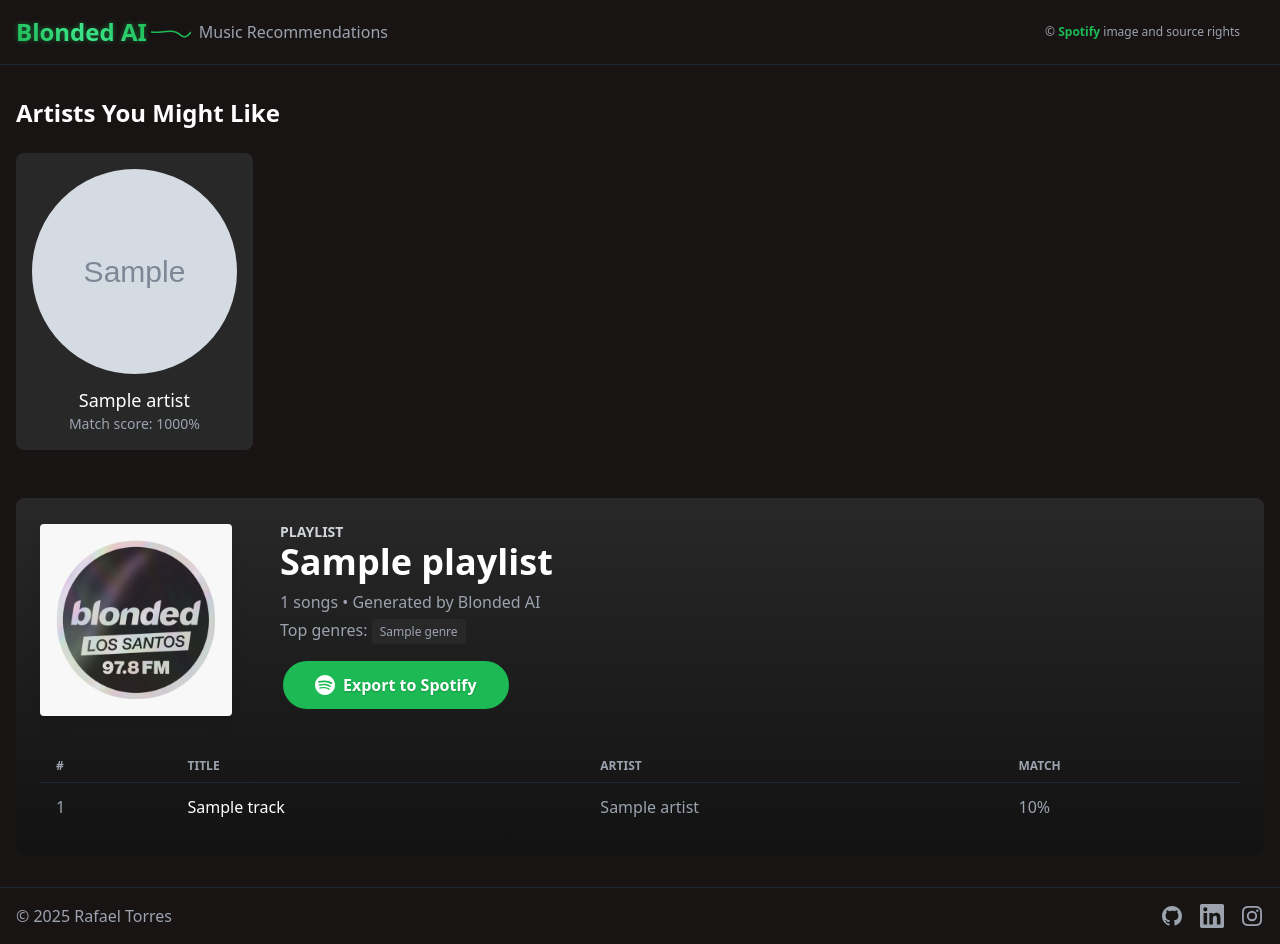
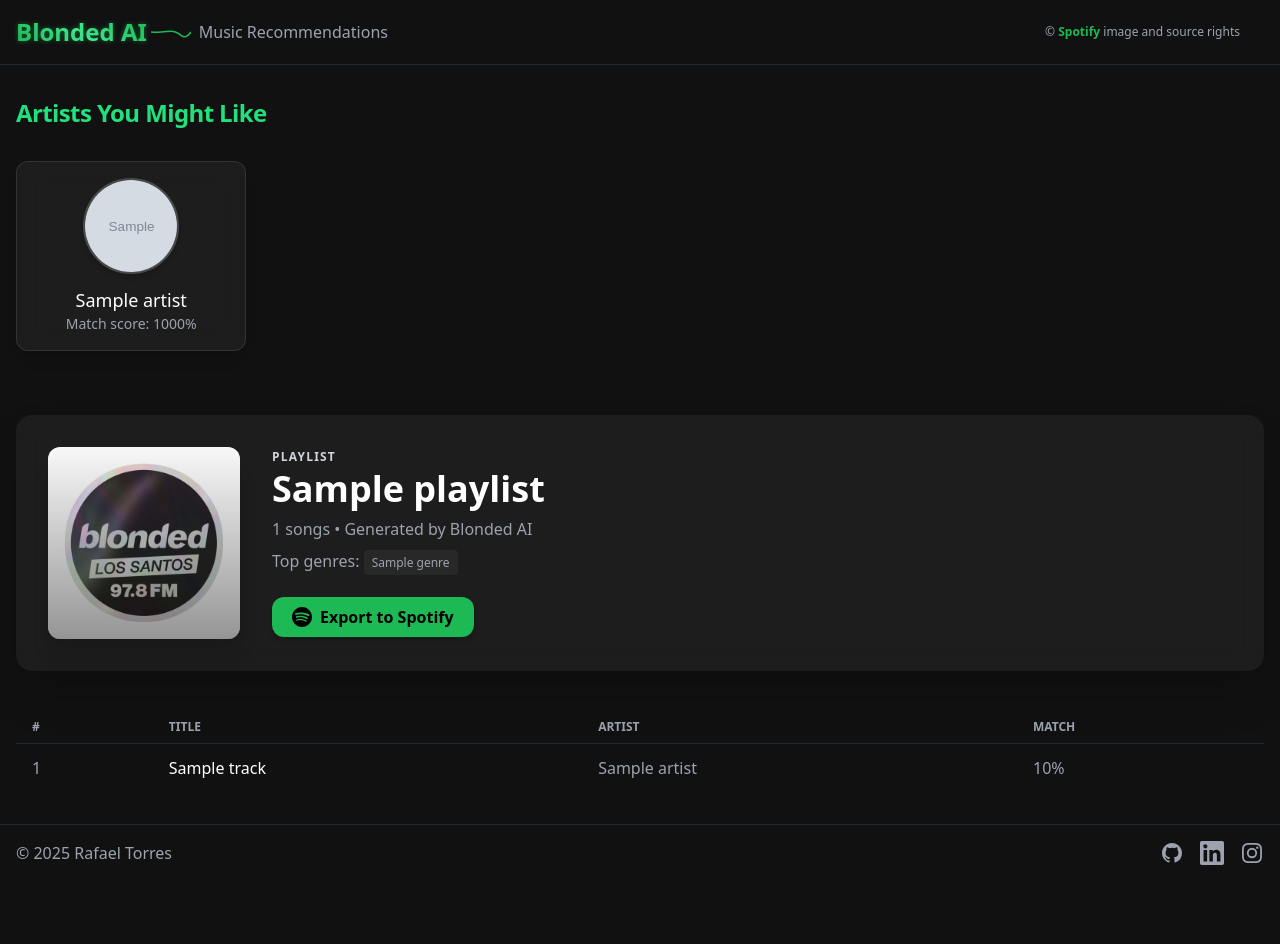
Before and after one commit to rafaeltorresng/Blonded-AI, a Flask app: template Blonded_web/templates/recommendations.html in a window 1280 px wide. After the commit the page ends 865 px from the top, so only its background shows below. Run offline with Flask 3, Linux system fonts and the light colour scheme; the template is opened without the code that fills it: most values are stand-ins (such as "Sample title", 1, 10 or a date in 2020); grey boxes marked "Sample" are stand-in pictures; some libraries are stand-ins or nearby versions.

Commit message:
Enhancing styling on website

```diff
--- a/Blonded_web/templates/base.html
+++ b/Blonded_web/templates/base.html
@@ -22,7 +22,7 @@
     </script>
     <style>
         body {
-            background-color: #191414; /* spotify-black */
+            background-color: #111112; /* spotify-black */
             color: white;
         }
 
--- a/Blonded_web/templates/recommendations.html
+++ b/Blonded_web/templates/recommendations.html
@@ -3,20 +3,20 @@
 {% block content %}
 <div id="recommendations-app">
     <!-- Artist Recommendations Section -->
-    <section class="mb-12">
-        <h2 class="text-2xl font-bold mb-6">Artists You Might Like</h2>
-        <div class="grid grid-cols-2 md:grid-cols-3 lg:grid-cols-5 gap-4">
+    <section class="mb-16">
+        <h2 class="text-2xl font-semibold mb-8 tracking-tight text-[#21e17c]">Artists You Might Like</h2>
+        <div class="grid grid-cols-2 md:grid-cols-3 lg:grid-cols-5 gap-6">
             {% for artist in playlist.artists %}
-            <div class="card flex flex-col items-center text-center">
+            <div class="backdrop-blur-md bg-white/5 border border-white/10 rounded-xl p-4 flex flex-col items-center text-center shadow-lg transition-all duration-300 hover:scale-105 hover:shadow-2xl hover:bg-white/10">
                 {% if artist.image_url %}
-                <img src="{{ artist.image_url }}" class="w-full aspect-square object-cover rounded-full mb-3" alt="{{ artist.artist }}">
+                <img src="{{ artist.image_url }}" class="w-24 h-24 object-cover rounded-full mb-3 shadow-md border-2 border-white/20" alt="{{ artist.artist }}">
                 {% else %}
-                <div class="w-full aspect-square bg-gray-700 rounded-full mb-3 flex items-center justify-center">
+                <div class="w-24 h-24 bg-gray-700 rounded-full mb-3 flex items-center justify-center shadow-md border-2 border-white/20">
                     <span class="text-4xl">🎵</span>
                 </div>
                 {% endif %}
-                <h3 class="font-medium text-lg">{{ artist.artist }}</h3>
-                <p class="text-gray-400 text-sm">Match score: {{ "%.0f"|format(artist.score * 100) }}%</p>
+                <h3 class="font-medium text-lg text-white">{{ artist.artist }}</h3>
+                <p class="text-gray-400 text-sm font-light">Match score: {{ "%.0f"|format(artist.score * 100) }}%</p>
             </div>
             {% endfor %}
         </div>
@@ -24,53 +24,50 @@
 
     <!-- Playlist Section -->
     <section>
-        <div class="bg-gradient-to-b from-spotify-light-gray to-spotify-gray rounded-lg p-6">
-            <div class="flex flex-col md:flex-row items-start md:items-center mb-6 gap-6">
-                <div class="md:mr-6 shrink-0">
-                    <div class="w-48 h-48 shadow-lg">
+        <div class="backdrop-blur-md bg-white/5 rounded-2xl shadow-2xl p-8 mb-8 transition-all duration-300">
+            <div class="flex flex-col md:flex-row items-center gap-8">
+                <!-- Imagem da playlist -->
+                <div class="relative w-48 h-48 flex-shrink-0">
                     <img src="{{ url_for('static', filename='img/img.png') }}"
                          alt="Playlist Cover"
-                             class="w-full h-full object-cover rounded"
+                         class="w-full h-full object-cover rounded-xl shadow-xl"
                          onerror="this.onerror=null; this.classList.add('bg-gradient-to-br', 'from-purple-600', 'to-green-500', 'flex', 'items-center', 'justify-center'); this.innerHTML='<span class=\'text-6xl\'>🎵</span>';">
+                    <div class="absolute inset-0 rounded-xl bg-gradient-to-t from-black/40 to-transparent pointer-events-none"></div>
                 </div>
-                </div>
-                <div>
-                    <p class="text-gray-300 uppercase text-sm font-bold">Playlist</p>
-                    <h1 class="text-4xl font-bold mb-2">{{ playlist.name }}</h1>
-                    <p class="text-gray-400">{{ playlist.tracks|length }} songs • Generated by Blonded AI</p>
-                    <p class="text-gray-400 mt-1">Top genres:
+                <!-- Infos -->
+                <div class="flex-1">
+                    <p class="text-gray-300 uppercase text-xs font-bold tracking-widest mb-1">Playlist</p>
+                    <h1 class="text-4xl font-bold mb-2 text-white">{{ playlist.name }}</h1>
+                    <p class="text-gray-400 font-light">{{ playlist.tracks|length }} songs • Generated by Blonded AI</p>
+                    <p class="text-gray-400 mt-2 font-light">Top genres:
                         {% if playlist.genres %}
                         {% for genre in playlist.genres[:3] %}
-                            <span class="bg-spotify-light-gray px-2 py-1 rounded text-xs">{{ genre.genre }}</span>
+                            <span class="bg-spotify-light-gray px-2 py-1 rounded text-xs mr-1">{{ genre.genre }}</span>
                         {% endfor %}
                         {% endif %}
                     </p>
-                    <div class="gradient-btn mt-4 inline-block">
                     <button @click="exportPlaylist"
                         :disabled="exporting"
-                                class="spotify-gradient-btn-content flex items-center"
+                        class="flex items-center gap-2 px-5 py-2 bg-spotify-green text-black font-semibold text-base rounded-xl shadow-md transition-all duration-200 focus:outline-none focus:ring-2 focus:ring-spotify-green/60 focus:ring-offset-2 hover:bg-[#1ed760] disabled:opacity-60 disabled:cursor-not-allowed mt-6"
                         :class="{'opacity-50': exporting}">
-                            <!-- Spotify Logo (only show when not exporting) -->
-                            <svg v-if="!exporting" class="w-5 h-5 mr-2" fill="currentColor" viewBox="0 0 24 24">
+                        <svg v-if="!exporting" class="w-5 h-5" fill="currentColor" viewBox="0 0 24 24">
                             <path d="M12 0C5.4 0 0 5.4 0 12s5.4 12 12 12 12-5.4 12-12S18.66 0 12 0zm5.521 17.34c-.24.359-.66.48-1.021.24-2.82-1.74-6.36-2.101-10.561-1.141-.418.122-.779-.179-.899-.539-.12-.421.18-.78.54-.9 4.56-1.021 8.52-.6 11.64 1.32.42.18.479.659.301 1.02zm1.44-3.3c-.301.42-.841.6-1.262.3-3.239-1.98-8.159-2.58-11.939-1.38-.479.12-1.02-.12-1.14-.6-.12-.48.12-1.021.6-1.141C9.6 9.9 15 10.561 18.72 12.84c.361.181.54.78.241 1.2zm.12-3.36C15.24 8.4 8.82 8.16 5.16 9.301c-.6.179-1.2-.181-1.38-.721-.18-.601.18-1.2.72-1.381 4.26-1.26 11.28-1.02 15.721 1.621.539.3.719 1.02.419 1.56-.299.421-1.02.599-1.559.3z"/>
                         </svg>
-                            <!-- Rest of the button content remains the same -->
-                            <svg v-if="exporting" class="animate-spin -ml-1 mr-2 h-5 w-5 text-white" xmlns="http://www.w3.org/2000/svg" fill="none" viewBox="0 0 24 24">
+                        <svg v-if="exporting" class="animate-spin w-5 h-5" xmlns="http://www.w3.org/2000/svg" fill="none" viewBox="0 0 24 24">
                             <circle class="opacity-25" cx="12" cy="12" r="10" stroke="currentColor" stroke-width="4"></circle>
                             <path class="opacity-75" fill="currentColor" d="M4 12a8 8 0 018-8V0C5.373 0 0 5.373 0 12h4zm2 5.291A7.962 7.962 0 014 12H0c0 3.042 1.135 5.824 3 7.938l3-2.647z"></path>
                         </svg>
                         <span v-if="exporting">Exporting...</span>
                         <span v-else>Export to Spotify</span>
                     </button>
-                    </div>
-                    <p v-if="playlistUrl" class="mt-2 text-green-500">
+                    <p v-if="playlistUrl" class="mt-2 text-green-500 transition-all duration-300 animate-pulse">
                         Playlist exported! <a :href="playlistUrl" target="_blank" class="underline">Open in Spotify</a>
                     </p>
                     <p v-if="exportError" class="mt-2 text-red-500">${exportError}</p>
                 </div>
             </div>
-
-            <table class="w-full text-left text-gray-400 mt-8">
+        </div>
+        <table class="w-full text-left text-gray-400 mt-10 rounded-xl overflow-hidden">
             <thead class="text-xs border-b border-gray-800">
                 <tr>
                     <th class="px-4 py-2">#</th>
@@ -81,7 +78,7 @@
             </thead>
             <tbody>
                 {% for track in playlist.tracks %}
-                    <tr class="hover:bg-black hover:bg-opacity-30 group">
+                <tr class="hover:bg-spotify-green/10 transition-all duration-200">
                     <td class="px-4 py-3">{{ loop.index }}</td>
                     <td class="px-4 py-3 font-medium text-white">{{ track.title }}</td>
                     <td class="px-4 py-3">{{ track.artist }}</td>
@@ -90,7 +87,6 @@
                 {% endfor %}
             </tbody>
         </table>
-        </div>
     </section>
 </div>
 {% endblock %}
```
Lines whose indentation alone changed are shown as unchanged.
